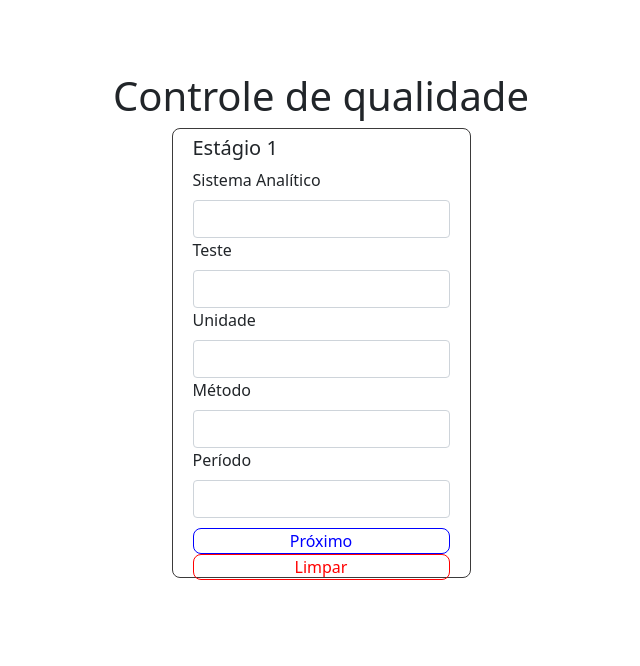
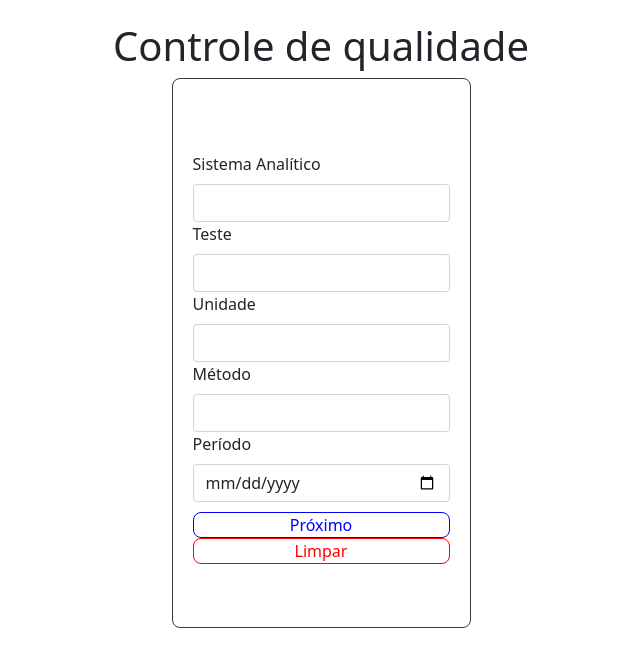
Before and after one commit to adrianomonteiroweb/westgard-system, a React (Create React App) app: page / in a window 1280 px wide. Shown: the top 666 px of the page, without its empty margins (319-959 px from the left). Built offline with nearby package versions, Linux system fonts and the light colour scheme.

Commit message:
fix: analitic page

```diff
--- a/src/components/forms/inputs/InputComponent.js
+++ b/src/components/forms/inputs/InputComponent.js
@@ -2,11 +2,11 @@ import Form from 'react-bootstrap/Form';
 
 import 'bootstrap/dist/css/bootstrap.min.css';
 
-function InputComponent({ input: [ type = 'text', id, value, nivelText, eventFunc, nivel, prop ] }) {
+function InputComponent({ input: [ type = 'text', id, value, nivelText, eventFunc, prop, nivel ] }) {
     return (
         <>
             <Form.Label htmlFor={`${id}`}>{`${nivelText}`}</Form.Label>
-            <Form.Control type={`${type}`} id={`${id}`} value={value} onChange={(event) => eventFunc(nivel, event, prop)}
+            <Form.Control type={`${type}`} id={`${id}`} value={value} max={new Date().toISOString().split("T")[0]} onChange={(event) => eventFunc(event, prop, nivel)}
             />
         </>
     );
--- a/src/pages/AnaliticSystemPage/AnaliticSystemPage.js
+++ b/src/pages/AnaliticSystemPage/AnaliticSystemPage.js
@@ -1,34 +1,32 @@
 import { useContext } from 'react';
-import Form from 'react-bootstrap/Form';
 import { Link } from 'react-router-dom';
 
 import IsContext from '../../context/IsContext';
 
-import 'bootstrap/dist/css/bootstrap.min.css';
 import './analiticSystemPage.css'
 import { initialStage1 } from '../../context/initialGlobalState';
+import InputComponent from '../../components/forms/inputs/InputComponent';
 
 function AnaliticSystemPage() {
     const { stage1, setStage1 } = useContext(IsContext);
 
+    console.log(stage1);
+
+    const setStage1Func = (event, prop) =>
+      setStage1({...stage1, [prop]: event.target.value })
+
     return (
       <div className='analiticSystem-div'>
-        <h5>Estágio 1</h5>
-        {/* analiticSystem input */}
-        <Form.Label htmlFor='analiticSystem'>Sistema Analítico</Form.Label>
-        <Form.Control type='text' id='analiticSystem' value={ stage1.analiticSystem } onChange={(event) => setStage1({...stage1, analiticSystem: event.target.value })} />
+        {/* analitic input */}
+        <InputComponent input={['text', 'analiticSystem', stage1.analiticSystem, 'Sistema Analítico', setStage1Func, 'analiticSystem']} />
         {/* test input */}
-        <Form.Label htmlFor='test'>Teste</Form.Label>
-        <Form.Control type='text' id='test' value={ stage1.test } onChange={(event) => setStage1({...stage1, test: event.target.value })} />
+        <InputComponent input={['text', 'test', stage1.test, 'Teste', setStage1Func, 'test']} />
         {/* unit input */}
-        <Form.Label htmlFor='unit'>Unidade</Form.Label>
-        <Form.Control type='text' id='unit' value={ stage1.unit } onChange={(event) => setStage1({...stage1, unit: event.target.value })} />
+        <InputComponent input={['text', 'unit', stage1.unit, 'Unidade', setStage1Func, 'unit']} />
         {/* method input */}
-        <Form.Label htmlFor='method'>Método</Form.Label>
-        <Form.Control type='text' id='method' value={ stage1.method } onChange={(event) => setStage1({...stage1, method: event.target.value })} />
+        <InputComponent input={['text', 'method', stage1.method, 'Método', setStage1Func, 'method']} />
         {/* period input */}
-        <Form.Label htmlFor='period'>Período</Form.Label>
-        <Form.Control type='text' id='period' value={ stage1.period } onChange={(event) => setStage1({...stage1, period: event.target.value })} />
+        <InputComponent input={['date', 'period', stage1.period, 'Período', setStage1Func, 'period']} />
         {/* link */}
         <Link to='/batch-record' id='next-button'>Próximo</Link>
         <Link id='clear-button' onClick={() => setStage1(initialStage1)}>Limpar</Link>
--- a/src/pages/AnaliticSystemPage/analiticSystemPage.css
+++ b/src/pages/AnaliticSystemPage/analiticSystemPage.css
@@ -3,7 +3,7 @@
     flex-direction: column;
     border: 1px solid #3b3a3a;
     border-radius: 8px;
-    height: 450px;
+    height: 550px;
     justify-content: center;
     padding: 20px;
 }
```
